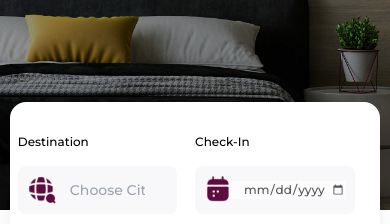
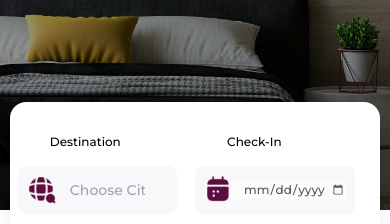
Before and after one commit to CoderAnshul/hotel-web, a React app: page / in a window 390 px wide. Shown: the part 296-520 px from the top of the page. Built offline with nearby package versions, Linux system fonts and the light colour scheme; the HTML template or start-up script is replaced by a standard one.

Commit message:
padding changes

```diff
--- a/src/Components/HomeSlider.jsx
+++ b/src/Components/HomeSlider.jsx
@@ -98,7 +98,7 @@ const HomeSlider = () => {
         <div className="flex justify-center flex-wrap lg:flex-nowrap">
           <div className="flex">
             <div className="search h-24 lg:h-36 w-[50%] pt-6 ">
-              <h5 className="mb-4 font-primaryMedium text-xs">Destination</h5>
+              <h5 className="mb-4 font-primaryMedium text-xs ml-8 sm:ml-0">Destination</h5>
               <div className="input flex relative h-12 w-[90%] bg-[#F8F8FA] rounded-lg p-4 font-primaryMedium items-center overflow-hidden">
                 <input
                   type="text"
@@ -109,7 +109,7 @@ const HomeSlider = () => {
               </div>
             </div>
             <div className="search h-24 lg:h-36 w-[50%] pt-6">
-              <h5 className="mb-4 font-primaryMedium text-xs">Check-In</h5>
+              <h5 className="mb-4 font-primaryMedium text-xs ml-8 sm:ml-0">Check-In</h5>
               <div className="input flex items-center relative h-12 w-[90%] bg-[#F8F8FA] rounded-lg p-4 font-primaryMedium">
                 <input
                   type="date"
```
